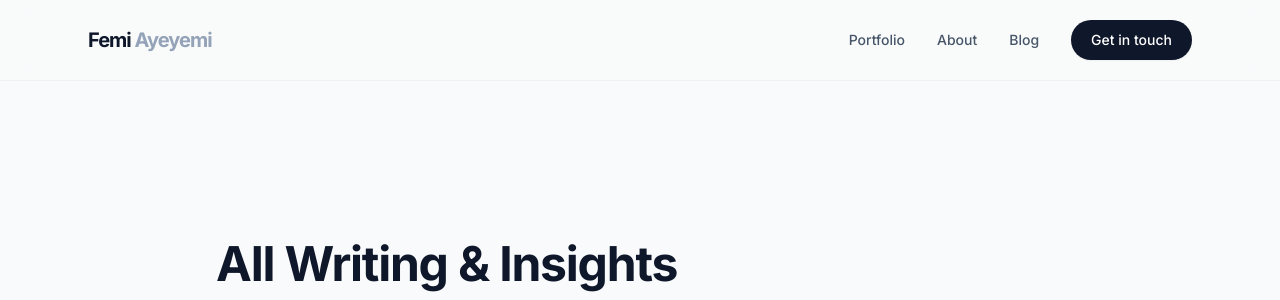
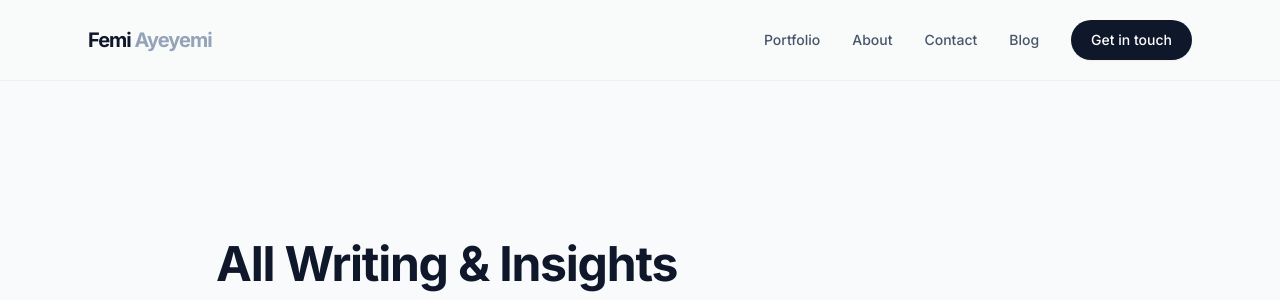
Before and after one commit to ayeyoluwafemi/faymol, a Django app: page /blog/ in a window 1280 px wide. Shown: the top 300 px of the page. Run offline with Django 5.2, Linux system fonts and the light colour scheme; data that the repository does not hold is empty; some libraries are stand-ins or nearby versions.

Commit message:
solving the broken section links issue on the blog page

```diff
--- a/portfolio/templates/portfolio/base.html
+++ b/portfolio/templates/portfolio/base.html
@@ -20,10 +20,11 @@
             </a>
 
             <nav class="hidden md:flex items-center gap-8 text-sm font-medium text-slate-600">
-                <a href="#work" class="hover:text-slate-900 transition">Portfolio</a>
-                <a href="#about" class="hover:text-slate-900 transition">About</a>
-                <a href="#blog" class="hover:text-slate-900 transition">Blog</a>
-                <a href="mailto:hello@femiayeyemi.com" class="px-5 py-2.5 bg-slate-900 text-white rounded-full hover:bg-slate-800 transition shadow-sm">
+                <a href="/#work" class="hover:text-slate-900 transition">Portfolio</a>
+                <a href="/#about" class="hover:text-slate-900 transition">About</a>
+                <a href="/#contact" class="hover:text-slate-900 transition">Contact</a>
+                <a href="/#blog" class="hover:text-slate-900 transition">Blog</a>
+                <a href="/#contact" class="px-5 py-2.5 bg-slate-900 text-white rounded-full hover:bg-slate-800 transition shadow-sm">
                     Get in touch
                 </a>
             </nav>
```
